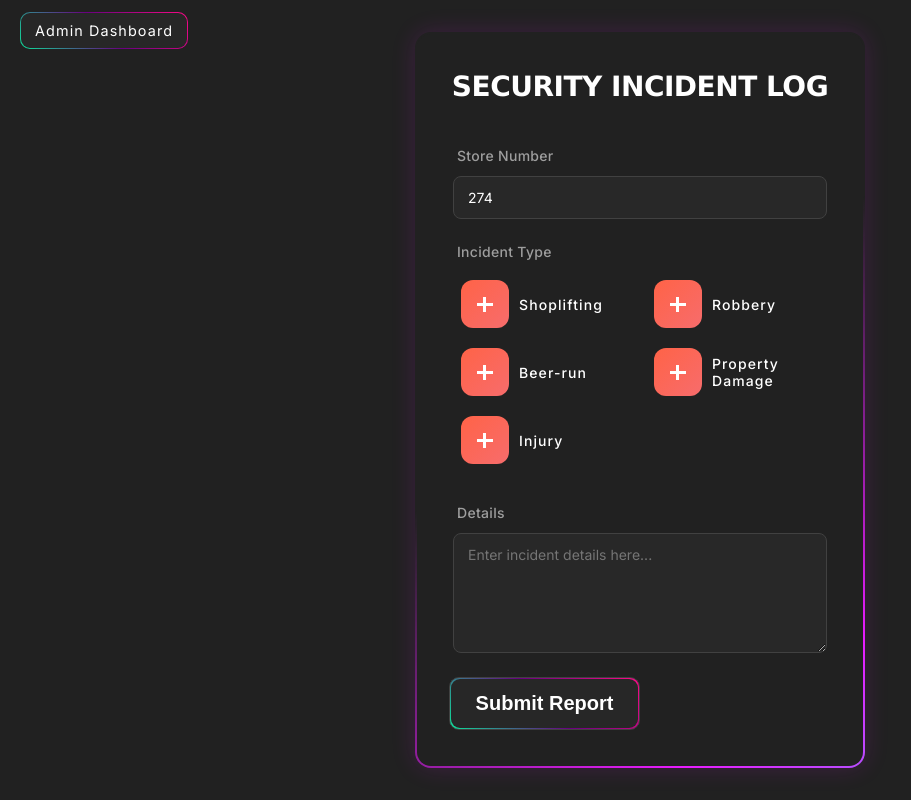
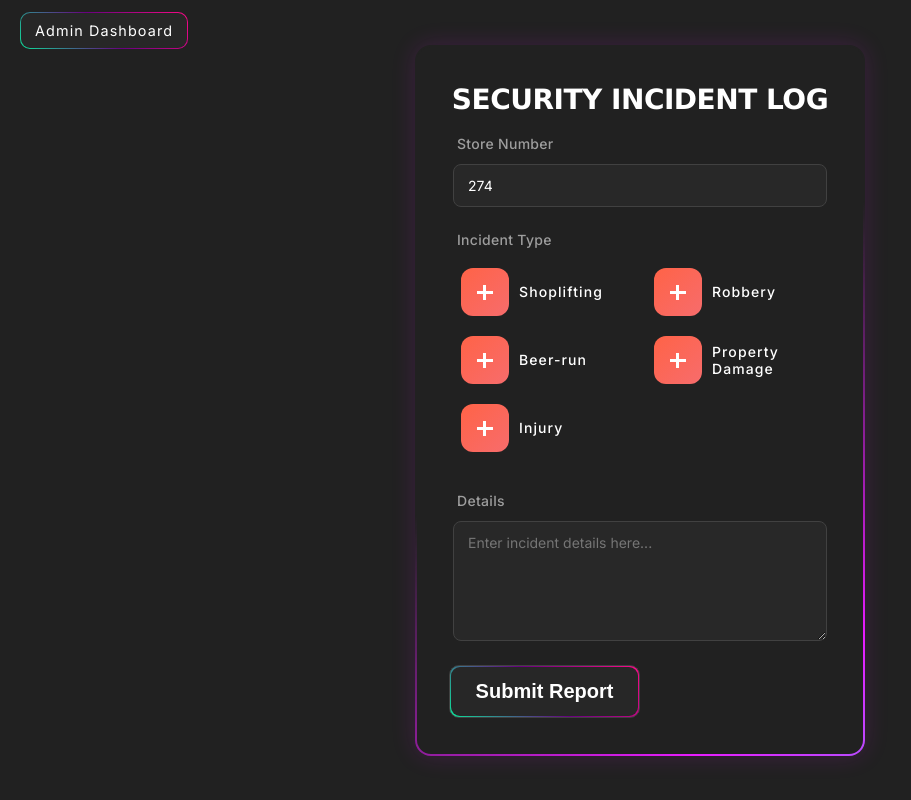
Before and after one commit to mehrand3v/incident-form, a plain HTML site: page signin.html in a window 1280 px wide. Shown: the whole page, without its empty margins (0-911 px from the left). Drawn offline with Linux system fonts and the light colour scheme.

Commit message:
inline margin to move up

```diff
--- a/signin.html
+++ b/signin.html
@@ -379,6 +379,7 @@
   }
 }
         /* up to here */
+
     </style>
 </head>
 
@@ -386,7 +387,8 @@
     <div class="form-container">
         <h2 class="title">Security Incident Log</h2>
         <form id="incidentForm">
-            <div class="form-group">
+            <div class="form-group store-number" style="
+    margin-top: -25px;">
                 <label for="storeNumber">Store Number</label>
                 <input type="text" id="storeNumber" name="storeNumber" placeholder="Enter store number">
             </div>
```
Also changed, not shown: index.html (+1 -1 lines).
